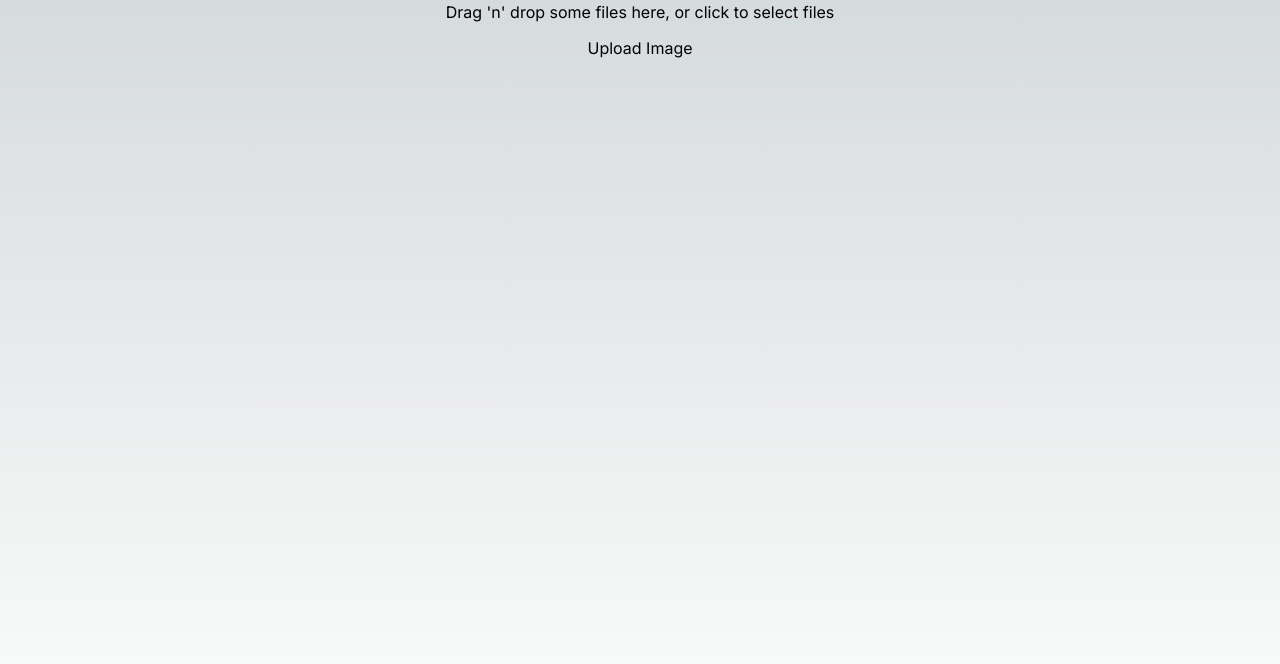
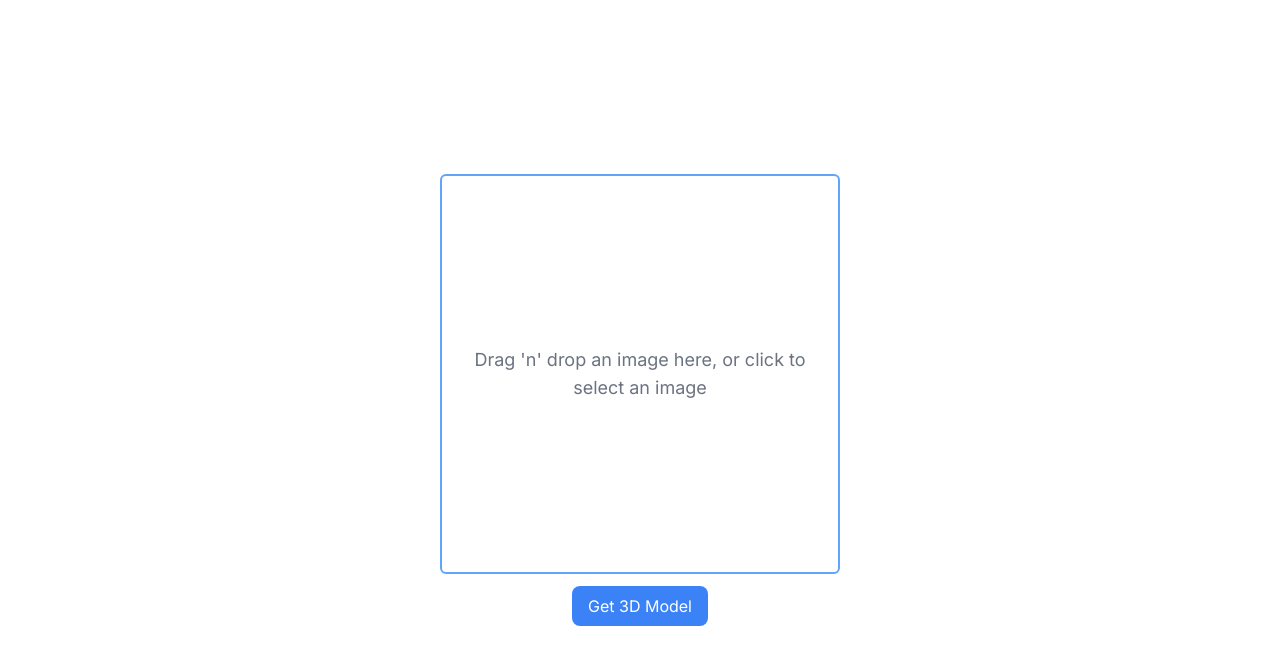
Before and after one commit to hatekisam/imageTo3d, a Next.js app: page / in a window 1280 px wide. Shown: the top 664 px of the page. Built offline with nearby package versions, Linux system fonts and the light colour scheme.

Commit message:
finished the drag and drop of image

```diff
--- a/src/app/globals.css
+++ b/src/app/globals.css
@@ -1,27 +1,3 @@
 @tailwind base;
 @tailwind components;
 @tailwind utilities;
-
-:root {
-  --foreground-rgb: 0, 0, 0;
-  --background-start-rgb: 214, 219, 220;
-  --background-end-rgb: 255, 255, 255;
-}
-
-@media (prefers-color-scheme: dark) {
-  :root {
-    --foreground-rgb: 255, 255, 255;
-    --background-start-rgb: 0, 0, 0;
-    --background-end-rgb: 0, 0, 0;
-  }
-}
-
-body {
-  color: rgb(var(--foreground-rgb));
-  background: linear-gradient(
-      to bottom,
-      transparent,
-      rgb(var(--background-end-rgb))
-    )
-    rgb(var(--background-start-rgb));
-}
--- a/src/components/Uploader.tsx
+++ b/src/components/Uploader.tsx
@@ -1,23 +1,55 @@
 "use client";
-import React, { useCallback } from "react";
+import React, { useCallback, useState } from "react";
 import { useDropzone } from "react-dropzone";
 
 const Uploader = () => {
+  const [selectedImage, setSelectedImage] = useState<any>(null);
+
   const onDrop = useCallback((acceptedFiles: any) => {
-    console.log(acceptedFiles);
+    const file = acceptedFiles[0];
+    if (file && file.type.startsWith("image/")) {
+      const reader = new FileReader();
+      reader.onload = () => {
+        setSelectedImage(reader.result);
+      };
+      reader.readAsDataURL(file);
+    } else {
+      alert("Please select a valid image file.");
+    }
   }, []);
+
   const { getRootProps, getInputProps, isDragActive } = useDropzone({ onDrop });
+
   return (
-    <div className="w-full flex items-center justify-center flex-col gap-3">
-      <div {...getRootProps()}>
-        <input {...getInputProps()} />
-        {isDragActive ? (
-          <p>Drop the files here ...</p>
+    <div className="w-full h-screen flex items-center justify-center flex-col gap-3">
+      <div
+        {...getRootProps()}
+        className="w-[400px] h-[400px] rounded-md border-2 border-blue-400 p-5 flex items-center justify-center"
+      >
+        <input {...getInputProps()} accept="image/*" />
+        {selectedImage ? (
+          <img
+            src={selectedImage}
+            alt="Selected"
+            className="w-[300px]"
+          />
         ) : (
-          <p>Drag 'n' drop some files here, or click to select files</p>
+          <>
+            {isDragActive ? (
+              <p className="text-gray-500 text-center text-lg">
+                Drop the files here ...
+              </p>
+            ) : (
+              <p className="text-gray-500 text-center text-lg">
+                Drag 'n' drop an image here, or click to select an image
+              </p>
+            )}
+          </>
         )}
       </div>
-      <button>Upload Image</button>
+      <button className="bg-blue-500 px-4 py-2 rounded-lg text-white">
+        Get 3D Model
+      </button>
     </div>
   );
 };
```
